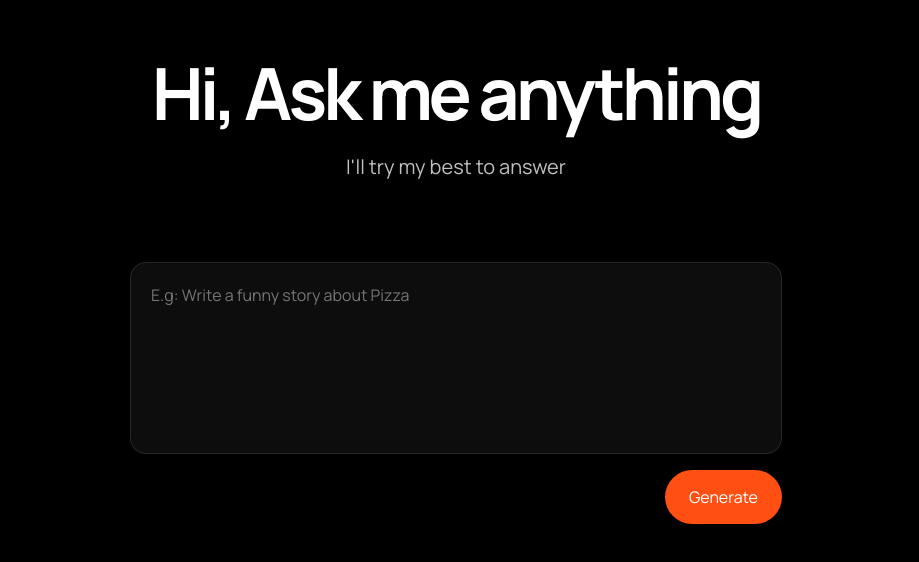
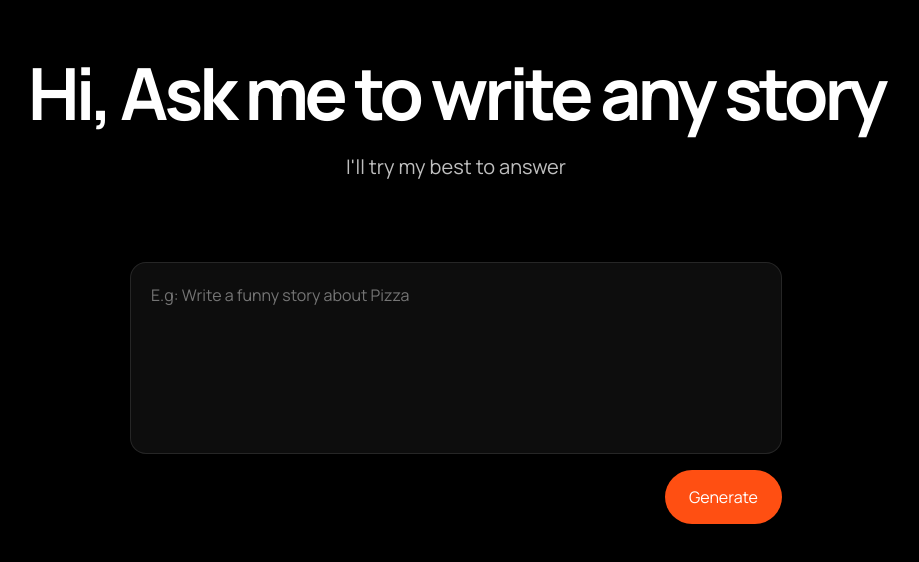
Before and after one commit to helloojohn/ai-assistant, a Next.js app: page / in a window 1280 px wide. Shown: the top 562 px of the page, without its empty margins (184-1103 px from the left). Built offline with nearby package versions, Linux system fonts and the light colour scheme.

Commit message:
Update file

```diff
--- a/pages/index.js
+++ b/pages/index.js
@@ -42,7 +42,7 @@ const Home = () => {
       <div className="container">
         <div className="header">
           <div className="header-title">
-            <h1>Hi, Ask me anything </h1>
+            <h1>Hi, Ask me to write any story </h1>
           </div>
           <div className="header-subtitle">
             <h2>I'll try my best to answer</h2>
```
